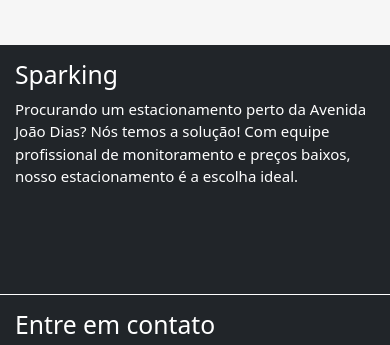
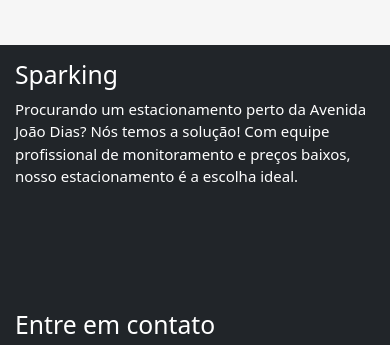
Before and after one commit to nika565/sparking_home_page, a plain HTML site: page index.html in a window 390 px wide. Shown: the part 2804-3149 px from the top of the page. Drawn offline with nearby package versions, Linux system fonts and the light colour scheme.

Commit message:
Update home.css

```diff
--- a/home.css
+++ b/home.css
@@ -206,7 +206,7 @@
    border-top: none;
    border-left: none;
    border-right: none;
-   border-bottom: solid white 1px;
+   border-bottom: none;
 
  }
 
```
